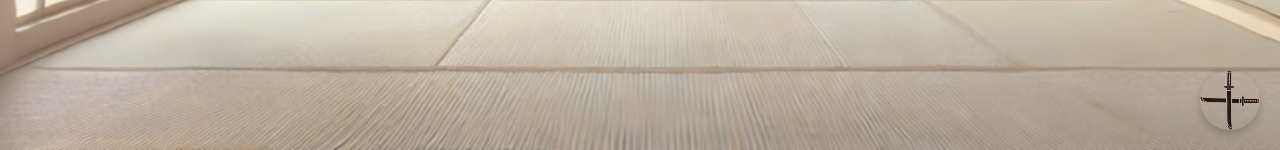
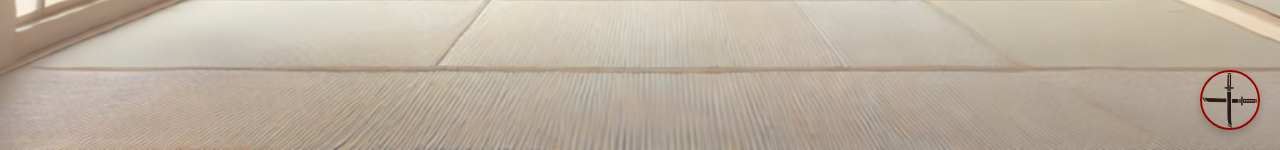
Before and after one commit to CrisMedellin/To-Dojo, a React (Create React App) app: page / in a window 1280 px wide. Shown: the part 650-800 px from the top of the page. Built offline with nearby package versions, Linux system fonts and the light colour scheme.

Commit message:
Change button border for adding button

```diff
--- a/src/App.css
+++ b/src/App.css
@@ -135,7 +135,7 @@ body {
   bottom: 20px;
   right: 20px;
   background-color: transparent;
-  border: none;
+  border: 2px solid #9a0202;
   border-radius: 50%;
   width: 60px;
   height: 60px;
@@ -148,7 +148,7 @@ body {
 }
 
 .add-task-btn:hover {
-  background-color: rgba(0, 0, 0, 0.1);
+  background-color: rgba(154, 2, 2, 0.1);
 }
 
 .add-task-icon {
```
Also changed, not shown: 1 other file (tests, documents, lock files or other folders).
